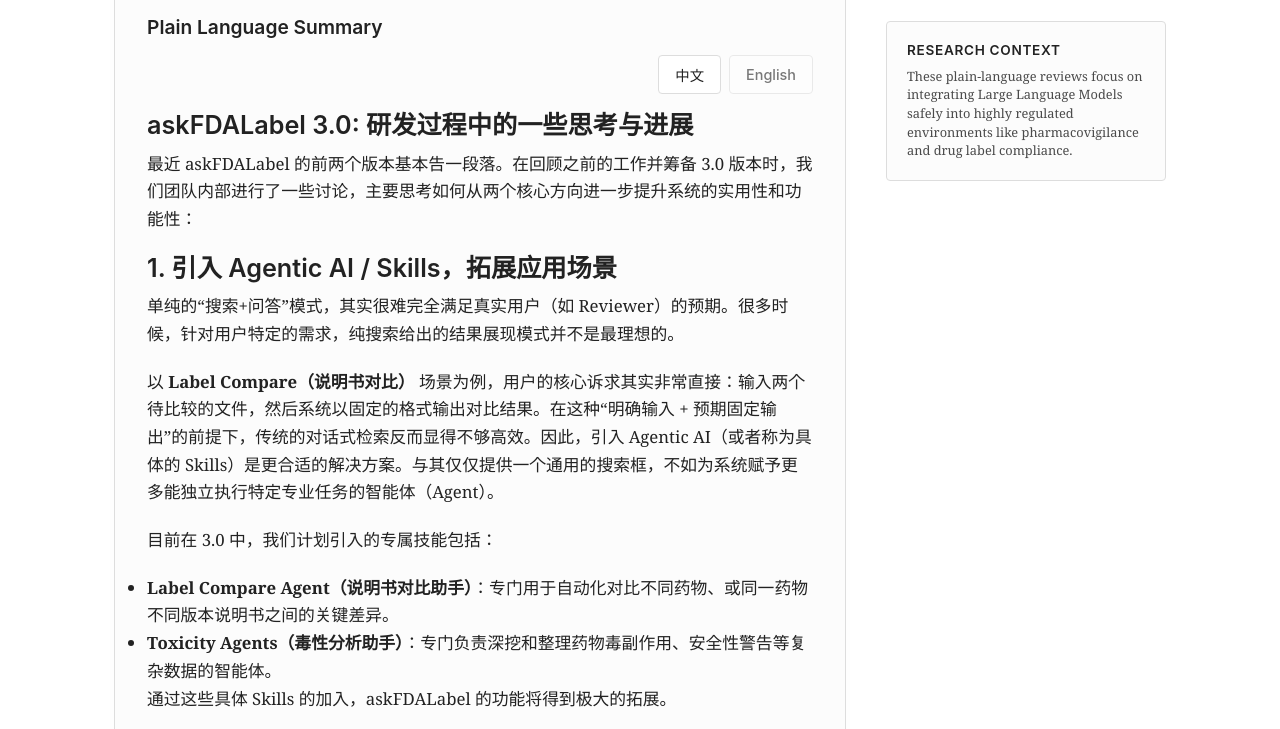
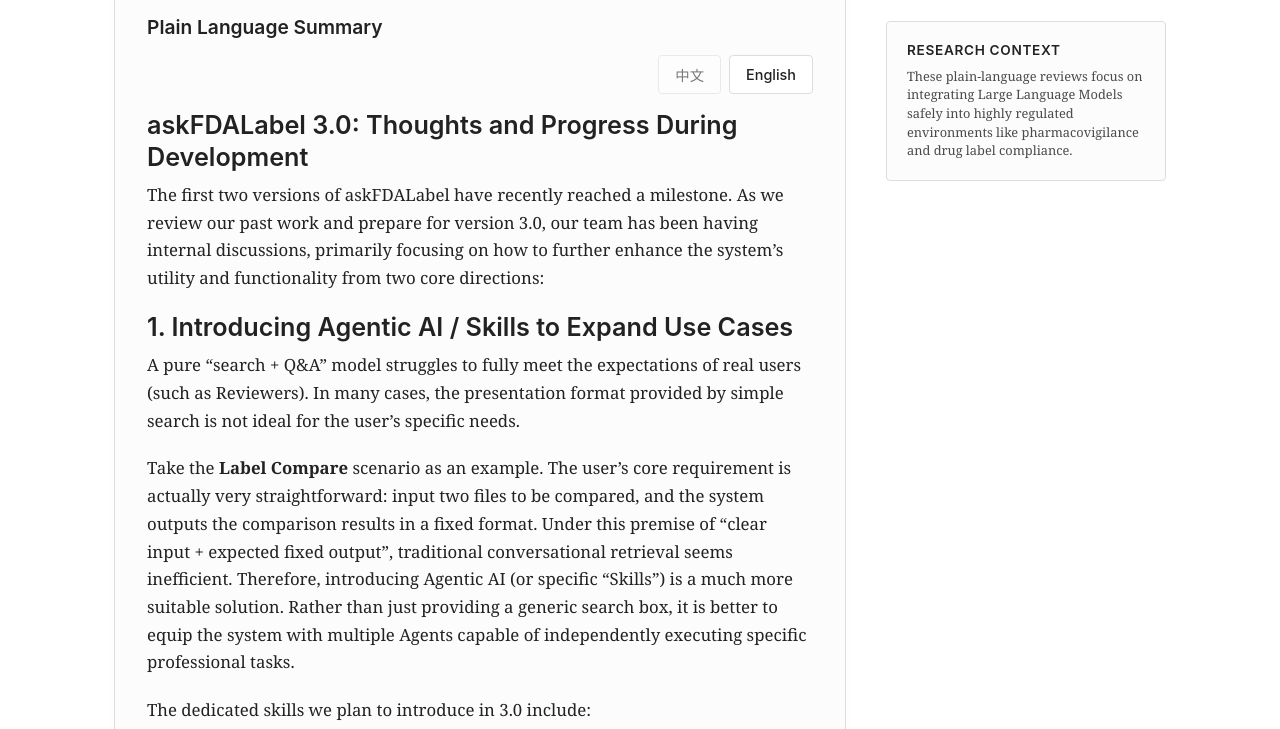
Before and after one commit to seldas/seldas.github.io, an Astro site: page /research in a window 1280 px wide. Shown: the part 427-1156 px from the top of the page. Built offline with nearby package versions, Linux system fonts and the light colour scheme; Astro itself is replaced by a stand-in of ours.

Commit message:
fix: set English as the default language for dual-language posts

```diff
--- a/src/pages/research.astro
+++ b/src/pages/research.astro
@@ -103,12 +103,12 @@ const publications = await Promise.all(
 										{pub.ContentEn && (
 											<div class="lang-switcher-container" style="display: flex; justify-content: flex-end; margin-bottom: 1rem;">
 												<div class="btn-group" style="display: flex; gap: 0.5rem;" role="group" aria-label="Language Switcher">
-													<button type="button" class="btn btn-sm btn-secondary lang-btn active" data-target={pub.id} data-lang="zh" style="opacity: 1; border: 1px solid var(--border-color);">中文</button>
-													<button type="button" class="btn btn-sm btn-secondary lang-btn" data-target={pub.id} data-lang="en" style="opacity: 0.6; border: 1px solid var(--border-color);">English</button>
+													<button type="button" class="btn btn-sm btn-secondary lang-btn" data-target={pub.id} data-lang="zh" style="opacity: 0.6; border: 1px solid var(--border-color);">中文</button>
+													<button type="button" class="btn btn-sm btn-secondary lang-btn active" data-target={pub.id} data-lang="en" style="opacity: 1; border: 1px solid var(--border-color);">English</button>
 												</div>
 											</div>
 										)}
-										<div class={`plain-text-body content-zh-${pub.id}`}>
+										<div class={`plain-text-body content-zh-${pub.id}`} style={pub.ContentEn ? "display: none;" : ""}>
 											<Content />
 
 											{pub.highlights && pub.highlights.length > 0 && (
@@ -124,7 +124,7 @@ const publications = await Promise.all(
 										</div>
 
 										{pub.ContentEn && (
-											<div class={`plain-text-body content-en-${pub.id}`} style="display: none;">
+											<div class={`plain-text-body content-en-${pub.id}`} style="display: block;">
 												{(() => { const ContentEn = pub.ContentEn; return <ContentEn /> })()}
 
 												{pub.enHighlights && pub.enHighlights.length > 0 && (
```
